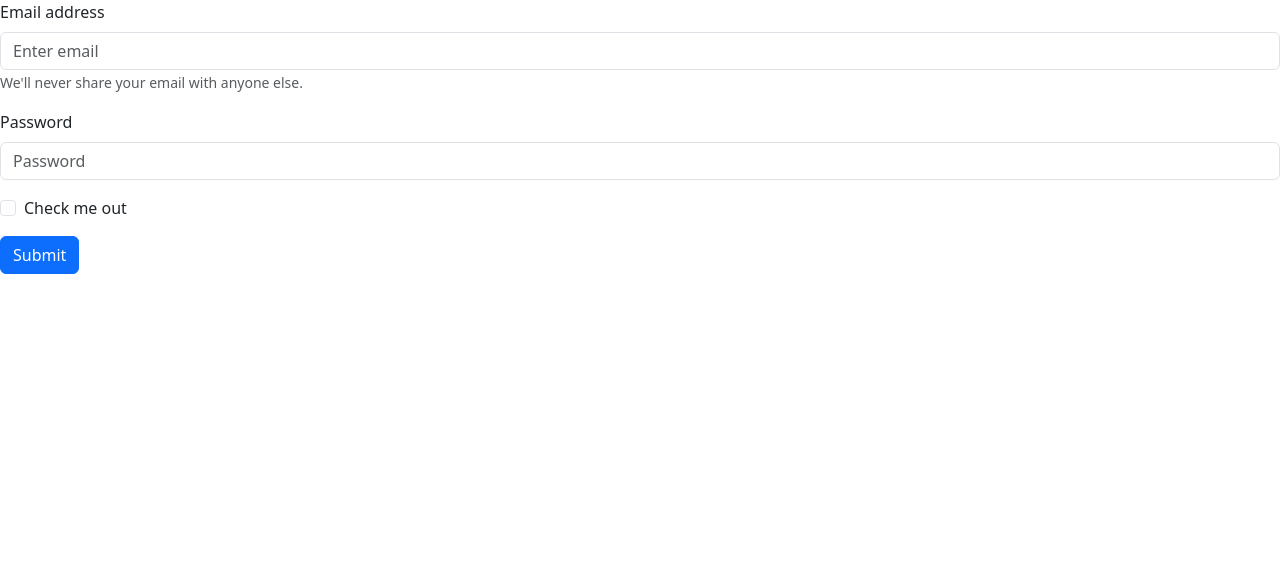
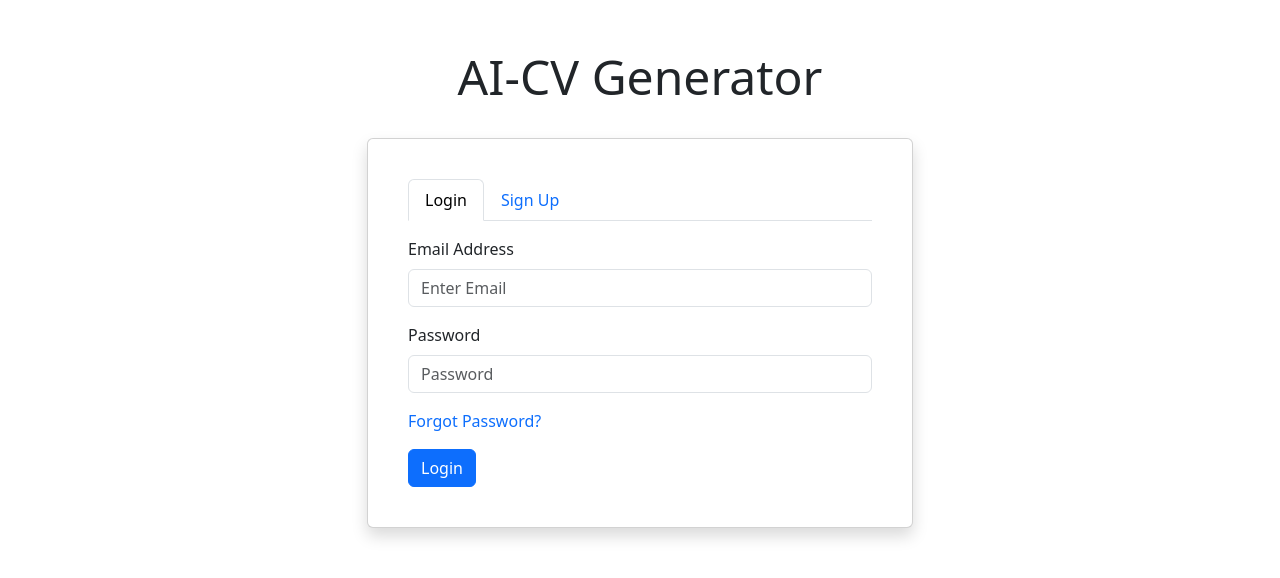
Before and after one commit to arantruslove/Full-Stack-Boilerplate, a React (Vite) app in the folder frontend/: page /login in a window 1280 px wide. Shown: the top 578 px of the page. Built offline with nearby package versions, Linux system fonts and the light colour scheme.

Commit message:
Visual improvements to Auth component.

```diff
--- a/frontend/src/pages/Auth/components/Auth.jsx
+++ b/frontend/src/pages/Auth/components/Auth.jsx
@@ -1,28 +1,69 @@
 import Button from "react-bootstrap/Button";
 import Form from "react-bootstrap/Form";
+import Container from "react-bootstrap/Container";
+import Row from "react-bootstrap/Row";
+import Col from "react-bootstrap/Col";
+import Card from "react-bootstrap/Card";
+import Nav from "react-bootstrap/Nav";
+import { Link } from "react-router-dom";
 
 function Auth() {
   return (
+    <Container
+      className="align-items-center justify-content-center"
+      style={{ minHeight: "100vh" }}
+    >
+      <Row className="justify-content-center mb-4 mt-5">
+        <Col className="text-center">
+          <h1 className="display-5">AI-CV Generator</h1>
+        </Col>
+      </Row>
+      <Row>
+        <Col xs={14} sm={10} md={8} lg={6} className="mx-auto">
+          <Card className="p-4 shadow">
+            <Card.Body>
+              <Nav variant="tabs" defaultActiveKey="login" className="mb-3">
+                <Nav.Item>
+                  <Nav.Link eventKey="login" as={Link} to="/login">
+                    Login
+                  </Nav.Link>
+                </Nav.Item>
+                <Nav.Item>
+                  <Nav.Link as={Link} to="/sign-up">
+                    Sign Up
+                  </Nav.Link>
+                </Nav.Item>
+              </Nav>
+
               <Form>
-      <Form.Group className="mb-3" controlId="formBasicEmail">
-        <Form.Label>Email address</Form.Label>
-        <Form.Control type="email" placeholder="Enter email" />
-        <Form.Text className="text-muted">
-          We&apos;ll never share your email with anyone else.
-        </Form.Text>
+                <Form.Group className="mb-3" controlId="formEmail">
+                  <Form.Label>Email Address</Form.Label>
+                  <Form.Control type="email" placeholder="Enter Email" />
                 </Form.Group>
 
-      <Form.Group className="mb-3" controlId="formBasicPassword">
+                <Form.Group className="mb-3" controlId="formPassword">
                   <Form.Label>Password</Form.Label>
                   <Form.Control type="password" placeholder="Password" />
                 </Form.Group>
-      <Form.Group className="mb-3" controlId="formBasicCheckbox">
-        <Form.Check type="checkbox" label="Check me out" />
+
+                <Form.Group className="mb-3">
+                  <Link
+                    to="/request-password-reset/"
+                    className="text-decoration-none"
+                  >
+                    Forgot Password?
+                  </Link>
                 </Form.Group>
+
                 <Button variant="primary" type="submit">
-        Submit
+                  Login
                 </Button>
               </Form>
+            </Card.Body>
+          </Card>
+        </Col>
+      </Row>
+    </Container>
   );
 }
 
```
Lines whose indentation alone changed are shown as unchanged.
